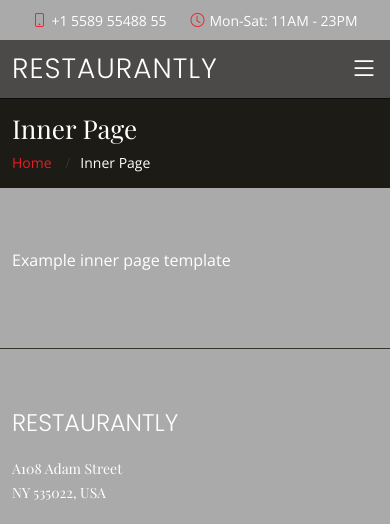
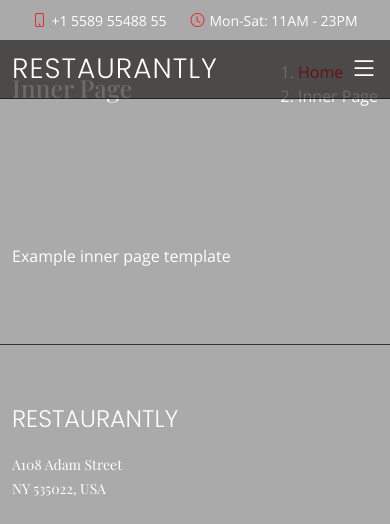
Before and after one commit to nehaw-sites/covid.github.io, a plain HTML site: page inner-page.html in a window 390 px wide. Shown: the top 524 px of the page. Drawn offline with nearby package versions, Linux system fonts and the light colour scheme; a web font is replaced by a local one.

Commit message:
Update style.css

```diff
--- a/assets/css/style.css
+++ b/assets/css/style.css
@@ -1,9 +1,4 @@
-/**
-* Template Name: Restaurantly - v3.1.0
-* Template URL: https://bootstrapmade.com/restaurantly-restaurant-template/
-* Author: BootstrapMade.com
-* License: https://bootstrapmade.com/license/
-*/
+
 
 /*--------------------------------------------------------------
 # General
@@ -687,57 +682,7 @@ section {
   color: #ed1c24;
 }
 
-/*--------------------------------------------------------------
-# About
---------------------------------------------------------------*/
-.breadcrumbs {
-  padding: 15px 0;
-  background: #1d1b16;
-  margin-top: 110px;
-}
-
-@media (max-width: 992px) {
-  .breadcrumbs {
-    margin-top: 98px;
-  }
-}
-
-.breadcrumbs h2 {
-  font-size: 26px;
-  font-weight: 300;
-}
-
-.breadcrumbs ol {
-  display: flex;
-  flex-wrap: wrap;
-  list-style: none;
-  padding: 0;
-  margin: 0;
-  font-size: 14px;
-}
-
-.breadcrumbs ol li + li {
-  padding-left: 10px;
-}
-
-.breadcrumbs ol li + li::before {
-  display: inline-block;
-  padding-right: 10px;
-  color: #37332a;
-  content: "/";
-}
-
-@media (max-width: 768px) {
-  .breadcrumbs .d-flex {
-    display: block !important;
-  }
-  .breadcrumbs ol {
-    display: block;
-  }
-  .breadcrumbs ol li {
-    display: inline-block;
-  }
-}
+
 
 /*--------------------------------------------------------------
 # About
@@ -1317,22 +1262,7 @@ section {
   background-color: #ed1c24;
 }
 
-/*--------------------------------------------------------------
-# Gallery
---------------------------------------------------------------*/
-.gallery .gallery-item {
-  overflow: hidden;
-  border-right: 3px solid #454035;
-  border-bottom: 3px solid #454035;
-}
-
-.gallery .gallery-item img {
-  transition: all ease-in-out 0.4s;
-}
-
-.gallery .gallery-item:hover img {
-  transform: scale(1.1);
-}
+
 
 /*--------------------------------------------------------------
 # Chefs
```
